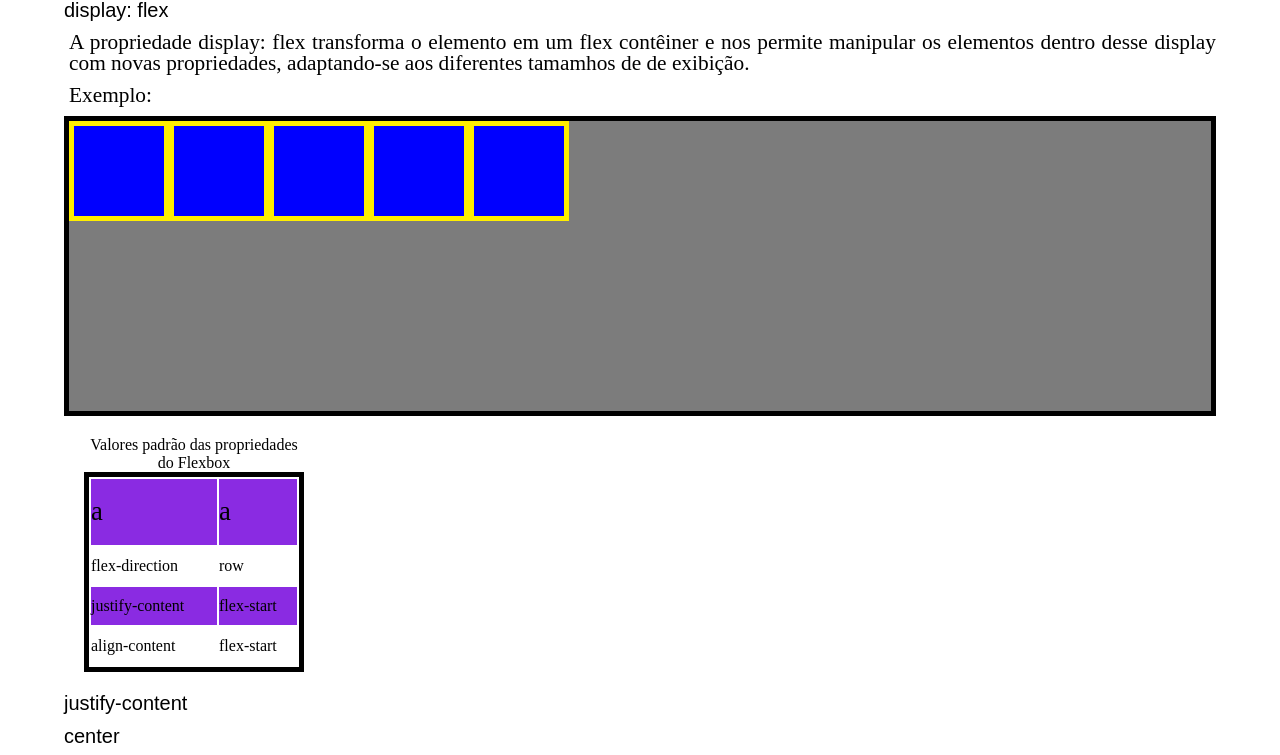
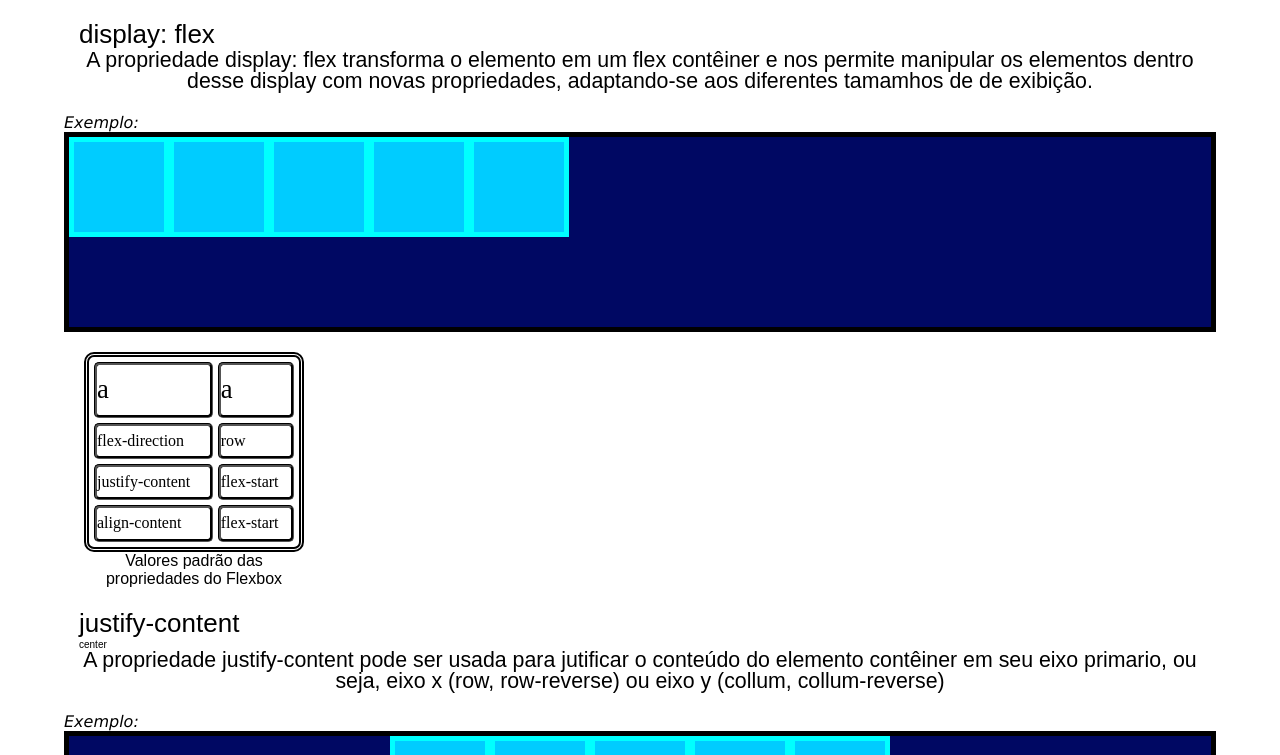
Before and after one commit to vineefreitas/flexbox-docs, a plain HTML site: page index.html in a window 1280 px wide. Shown: the part 56-811 px from the top of the page. Drawn offline with Linux system fonts and the light colour scheme.

Commit message:
style(styles.css): alteração de fontes, tamanhos, cores e posicionamentos

```diff
--- a/index.html
+++ b/index.html
@@ -13,7 +13,7 @@
     <!-- Atalho para criar tag com a classe (Abreviação Emmet) " tag.nome-da-classe "-->
     A propriedade display: flex transforma o elemento em um flex contêiner e nos permite manipular os elementos dentro desse display com novas propriedades, adaptando-se aos diferentes tamamhos de de exibição.</p>
 
-    <p>Exemplo:</p>
+    <h4>Exemplo:</h4>
     <div class="container display-flex">
         <div class="contido"></div>
         <div class="contido"></div>
@@ -21,7 +21,6 @@
         <div class="contido"></div>
         <div class="contido"></div>
     </div>
-
     <table>
         <caption>Valores padrão das propriedades do Flexbox</caption>
         <tr>
@@ -41,13 +40,12 @@
             <td class="valor">flex-start</td>
         </tr>
     </table>
+    <h3>justify-content</h3>
+    <h5>center</h5>
 
-    <h3>justify-content</h3>
-    <h4>center</h4>
+    <p class="descricao-propriedade">A propriedade justify-content pode ser usada para jutificar o conteúdo do elemento contêiner em seu eixo primario, ou seja, eixo x (row, row-reverse) ou eixo y (collum, collum-reverse)</p>
 
-    <p class="descricao-prorpriedade">A propriedade justify-content pode ser usada para jsutificar o conteúdo do elemento contêiner em seu eixo primario, ou seja, eixo x (row, row-reverse) ou eixo y (collum, collum-reverse)</p>
-
-    <p>Exemplo:</p>
+    <h4>Exemplo:</h4>
     <div class="container display-flex justify-content-center">
     <div class="contido"></div>
     <div class="contido"></div>
--- a/styles.css
+++ b/styles.css
@@ -10,54 +10,68 @@
 }
 
 /*Estilos definidos para a página de documentação*/
-h1,h2,h3,h4 {
+caption,p, h1,h2,h3,h4,h5,h6 {
     font-family: Arial, Helvetica, sans-serif;
-    margin-bottom: 10px;
 }
 
 h1 {
     font-size: 40px;
+    text-align: center;
+    text-decoration:underline;
+    margin-bottom: 30px;
 }
 
 h2 {
-    font-size: 26px;
-    margin-bottom: 10px;
+    font-size: 36px;
 }
 
 h3 {
-    font-size: 20px;
+    font-size: 26px;
+    margin-left: 15px;
 }
 
 h4 {
-    font-size: 20px;
+    font-size: 16px;
+    font-style: italic;
+    font-family: 'Lucida Sans', 'Lucida Sans Regular', 'Lucida Grande', 'Lucida Sans Unicode', Geneva, Verdana, sans-serif;
+}
+
+h5 {
+    font-size: 10px;
+    margin-left: 15px;
+}
+
+p {
+    line-height: 1;
+    margin-bottom: 20px;
+    font-size: 16pt;
 }
 
 table {
     width: 220px;
     height: 200px;
     margin: 20px;
-    border: 5px solid black;
+    border: 5px solid #000000;
+    border-radius: 10px;
+    border-spacing: 5px;
+    border-style: double;
 }
 
 caption {
     text-align: center;
-
-}
-
-p {
-    line-height: 1;
-    margin-bottom: 10px;
-    font-size: 16pt;
-    margin-left: 05px;
-    text-align: justify;
+    caption-side: bottom;
 }
 
 tr, th {
     font-size: 20pt;
+    border: none
 }
 
 tr:nth-child(odd) {
-    background-color: blueviolet;
+    background-color: #ffffff;
+}
+
+tr :first-child {
 }
 
 body {
@@ -66,16 +80,16 @@ body {
 }
 
 .container {
-    height: 300px;
-    background-color: rgb(124, 124, 124);
-    border: 5px solid black;
+    height: 200px;
+    background-color: #000863;
+    border: 5px solid #000000;
 }
 
 .contido {
     width: 100px;
     height: 100px;
-    background-color: blue;
-    border: 5px solid rgb(255, 238, 0);
+    background-color: #00ccff;
+    border: 5px solid #00ffff;
 }
 
 .display-flex {
@@ -85,3 +99,27 @@ body {
 .justify-content-center {
     justify-content: center;
 }
+
+.align-items-center {
+    align-items: center;
+}
+
+.propriedade {
+    border: solid #000000;
+    border-radius: 5px;
+    border-style: groove;
+}
+
+.valor {
+    border: solid #000000;
+    border-radius: 5px;
+    border-style: groove;
+}
+
+.flex-direction-column {
+    flex-direction: column;
+}
+
+.descricao-propriedade {
+    text-align: center;
+}
```
